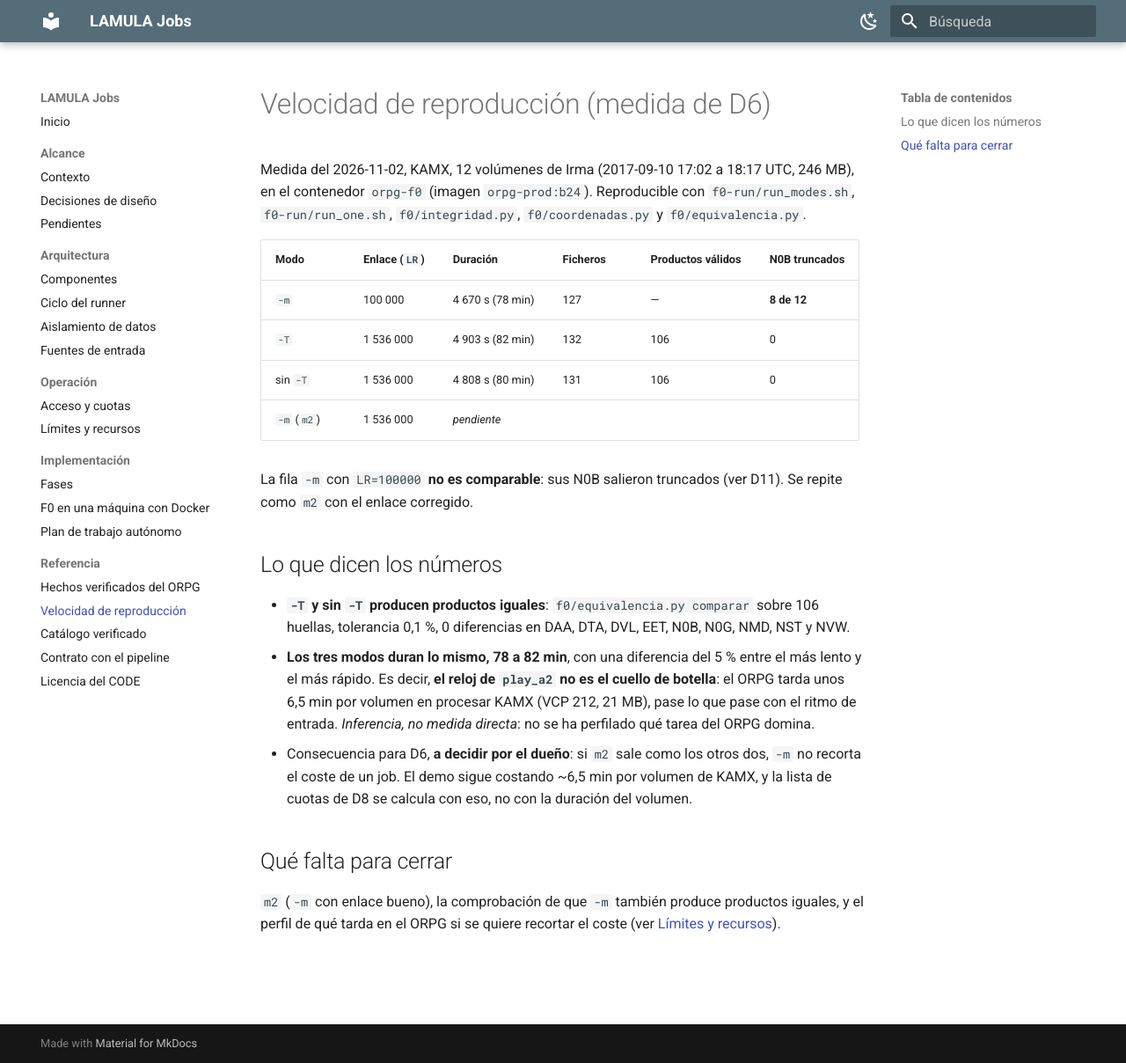
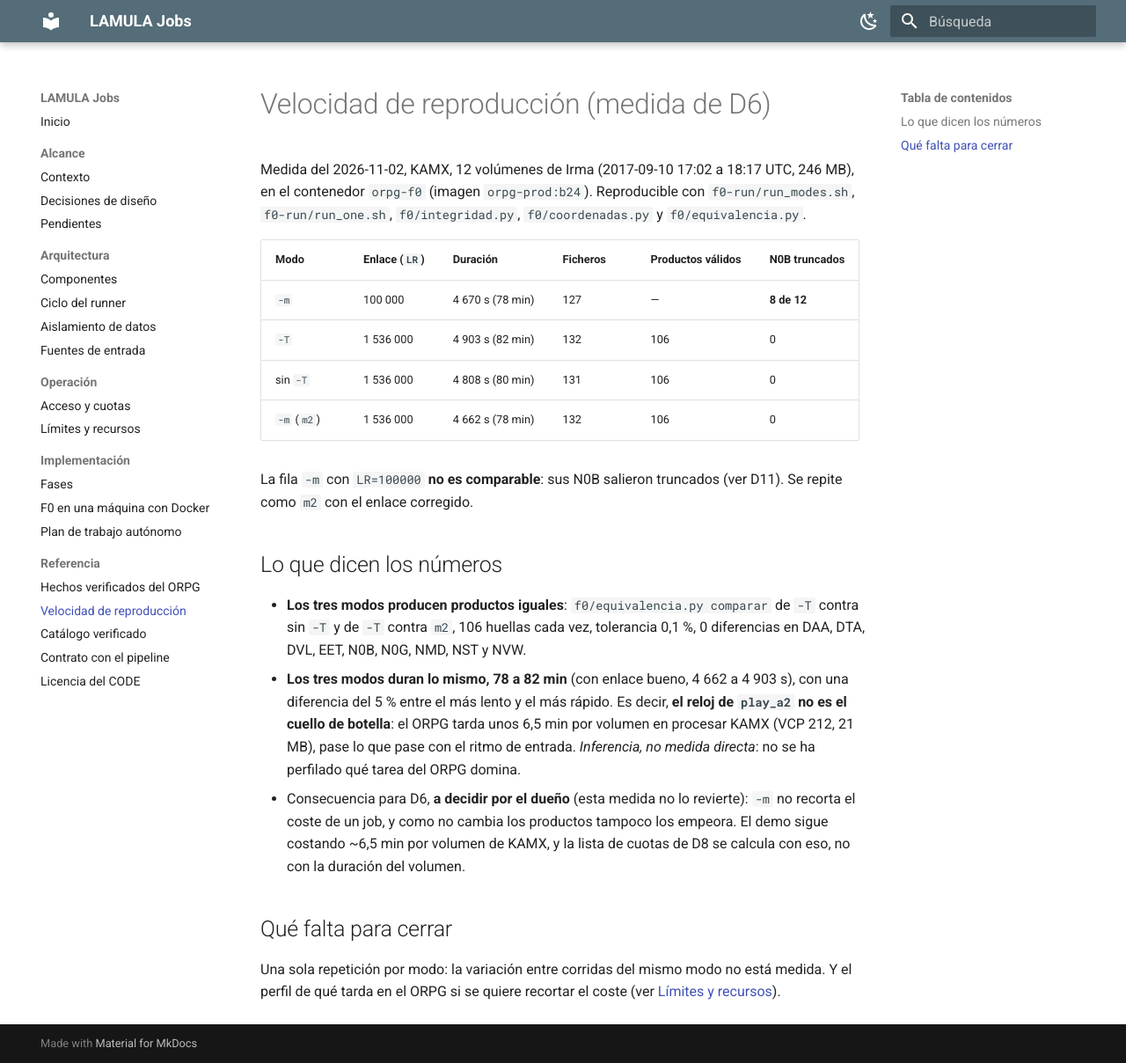
Before and after one commit to vladimir1284/lamula-jobs, an MkDocs documentation site: the page built from docs/referencia/velocidad-reproduccion.md, in a window 1280 px wide and 1208 px high. Shown: the whole window at 88% size. Built offline with MkDocs 1.6.1 and Material for MkDocs 9.7.7, drawn with Linux system fonts in a browser that asks for light colours.

Commit message:
f0: D6 medida completa — los tres modos iguales y ~80 min
Co-Authored-By: Claude Sonnet 5.5 <noreply@anthropic.com>

```diff
--- a/docs/referencia/velocidad-reproduccion.md
+++ b/docs/referencia/velocidad-reproduccion.md
@@ -9,25 +9,27 @@ contenedor `orpg-f0` (imagen `orpg-prod:b24`). Reproducible con `f0-run/run_mode
 | `-m` | 100 000 | 4 670 s (78 min) | 127 | — | **8 de 12** |
 | `-T` | 1 536 000 | 4 903 s (82 min) | 132 | 106 | 0 |
 | sin `-T` | 1 536 000 | 4 808 s (80 min) | 131 | 106 | 0 |
-| `-m` (`m2`) | 1 536 000 | *pendiente* | | | |
+| `-m` (`m2`) | 1 536 000 | 4 662 s (78 min) | 132 | 106 | 0 |
 
 La fila `-m` con `LR=100000` **no es comparable**: sus N0B salieron truncados (ver D11). Se
 repite como `m2` con el enlace corregido.
 
 ## Lo que dicen los números
 
-- **`-T` y sin `-T` producen productos iguales**: `f0/equivalencia.py comparar` sobre 106
-  huellas, tolerancia 0,1 %, 0 diferencias en DAA, DTA, DVL, EET, N0B, N0G, NMD, NST y NVW.
-- **Los tres modos duran lo mismo, 78 a 82 min**, con una diferencia del 5 % entre el más lento
+- **Los tres modos producen productos iguales**: `f0/equivalencia.py comparar` de `-T` contra
+  sin `-T` y de `-T` contra `m2`, 106 huellas cada vez, tolerancia 0,1 %, 0 diferencias en DAA,
+  DTA, DVL, EET, N0B, N0G, NMD, NST y NVW.
+- **Los tres modos duran lo mismo, 78 a 82 min** (con enlace bueno, 4 662 a 4 903 s), con una
+  diferencia del 5 % entre el más lento
   y el más rápido. Es decir, **el reloj de `play_a2` no es el cuello de botella**: el ORPG tarda
   unos 6,5 min por volumen en procesar KAMX (VCP 212, 21 MB), pase lo que pase con el ritmo de
   entrada. *Inferencia, no medida directa*: no se ha perfilado qué tarea del ORPG domina.
-- Consecuencia para D6, **a decidir por el dueño**: si `m2` sale como los otros dos, `-m` no
-  recorta el coste de un job. El demo sigue costando ~6,5 min por volumen de KAMX, y la lista de
+- Consecuencia para D6, **a decidir por el dueño** (esta medida no lo revierte): `-m` no
+  recorta el coste de un job, y como no cambia los productos tampoco los empeora. El demo sigue costando ~6,5 min por volumen de KAMX, y la lista de
   cuotas de D8 se calcula con eso, no con la duración del volumen.
 
 ## Qué falta para cerrar
 
-`m2` (`-m` con enlace bueno), la comprobación de que `-m` también produce productos iguales, y
-el perfil de qué tarda en el ORPG si se quiere recortar el coste (ver
+Una sola repetición por modo: la variación entre corridas del mismo modo no está medida. Y el
+perfil de qué tarda en el ORPG si se quiere recortar el coste (ver
 [Límites y recursos](../operacion/limites-recursos.md)).
```
Also changed, not shown: docs/implementacion/plan-autonomo.md (+3 -0 lines).
